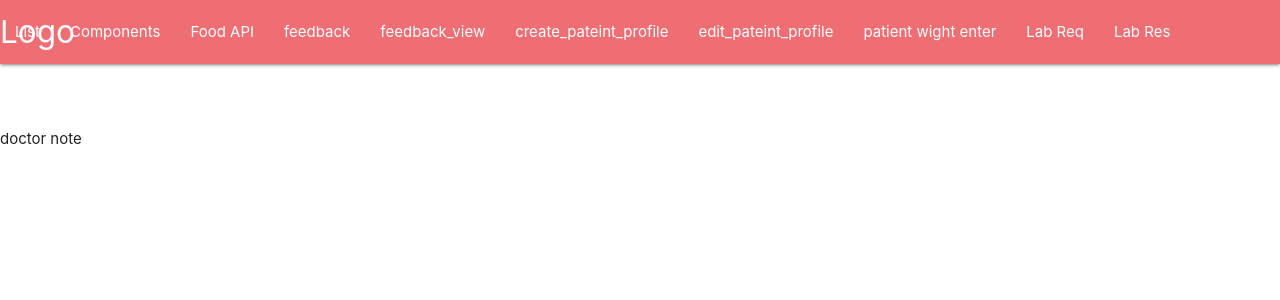
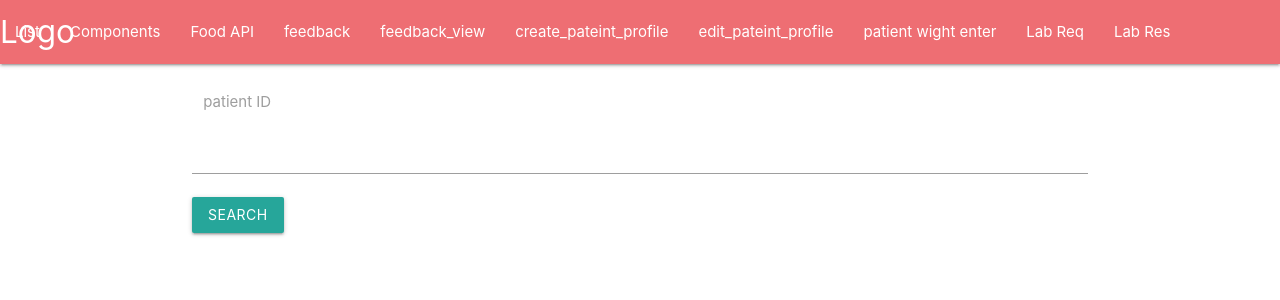
Before and after one commit to AhmedDuraid/medical-system-UI, a React (Create React App) app: page /doctornote in a window 1280 px wide. Shown: the top 300 px of the page. Built offline with nearby package versions, Linux system fonts and the light colour scheme.

Commit message:
add doctor notes page

```diff
--- a/src/pages/DoctorNote.js
+++ b/src/pages/DoctorNote.js
@@ -1,7 +1,89 @@
-import React from "react";
+import React, { useState } from "react";
+import { Container, TextInput, Button, Badge } from "react-materialize";
+import axios from "axios";
 
 const DoctorNote = () => {
-  return <div>doctor note</div>;
+  const [patientId, setPatientId] = useState();
+  const [patientInformation, setPatientInformation] = useState();
+  const [disabled, setDisabled] = useState(false);
+  const [disabledInSearch, setDisabledInSearch] = useState(false);
+
+  const [newNoteInput, setNewNoteInput] = useState();
+  const [showEdit, setShowEdit] = useState(false);
+
+  const patientInformationHandler = () => {
+    setDisabledInSearch(true);
+    axios
+      .get(`http://localhost:1000/api/patient_profile/${patientId}`)
+      .then((axiosDataObject) => {
+        setPatientId(axiosDataObject.data.data._id);
+        setPatientInformation(axiosDataObject.data.data);
+      })
+      .then(() => {
+        setShowEdit(!showEdit);
+      });
+  };
+
+  const addNewNoteHandler = () => {
+    let notes = patientInformation.doctorNote;
+    notes.push({
+      note: newNoteInput,
+    });
+
+    axios
+      .put(`http://localhost:1000/api/patient_profile/${patientId}`, {
+        doctorNote: notes,
+      })
+      .then((res) => {
+        console.log(res);
+        setDisabled(true);
+      });
+
+    console.log(notes);
+  };
+
+  const resetHandler = () => {
+    setPatientId("");
+    setDisabled(false);
+    setDisabledInSearch(false);
+    setShowEdit(false);
+  };
+
+  return (
+    <Container>
+      {!showEdit ? (
+        <React.Fragment>
+          <TextInput
+            label="patient ID"
+            onChange={(e) => setPatientId(e.target.value)}
+            disabled={disabledInSearch}
+          />
+          <Button
+            onClick={patientInformationHandler}
+            disabled={disabledInSearch}
+          >
+            Search
+          </Button>
+        </React.Fragment>
+      ) : (
+        <React.Fragment>
+          <TextInput label="patient ID" value={patientId} disabled={true} />
+          <TextInput
+            label="add a new note"
+            onChange={(e) => setNewNoteInput(e.target.value)}
+            disabled={disabled}
+          />
+          <Button disabled={disabled} onClick={addNewNoteHandler}>
+            Add
+          </Button>
+          <Button className="red" onClick={resetHandler}>
+            Reset
+          </Button>
+          {disabled ? <Badge> note has been Adde</Badge> : null}
+        </React.Fragment>
+      )}
+    </Container>
+  );
 };
 
 export default DoctorNote;
```
